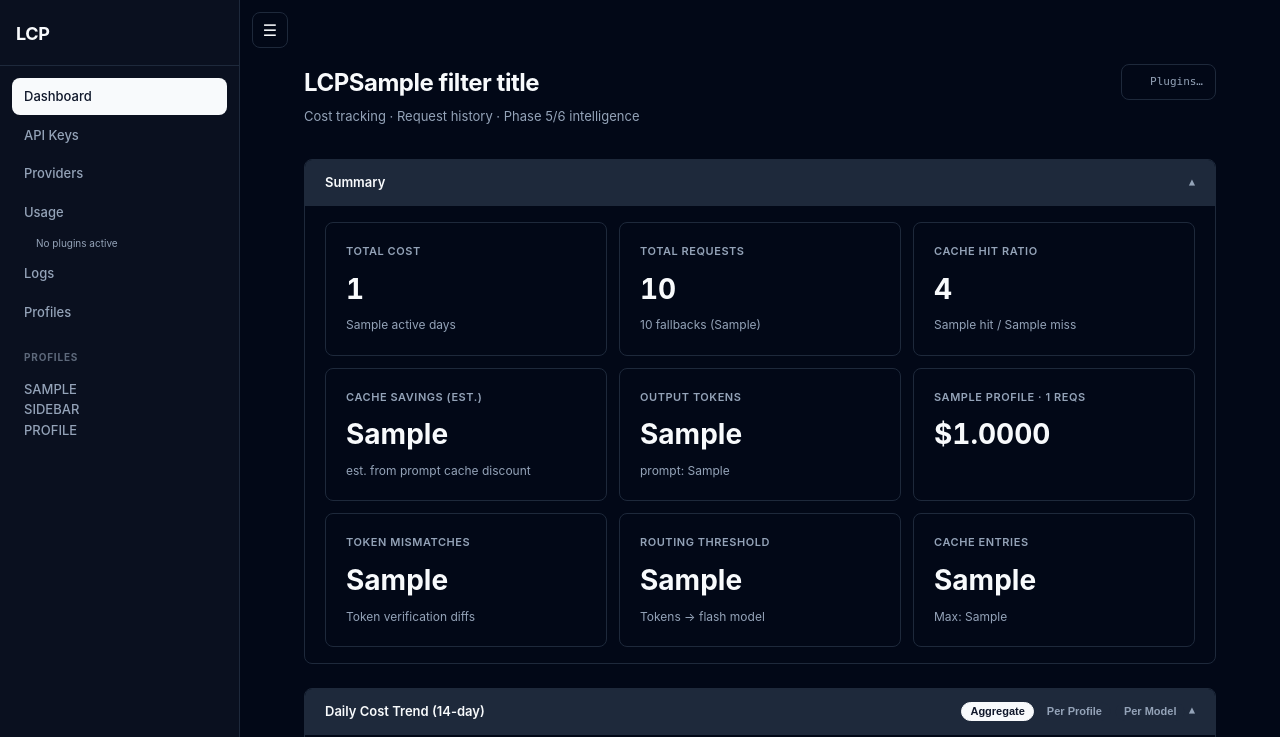
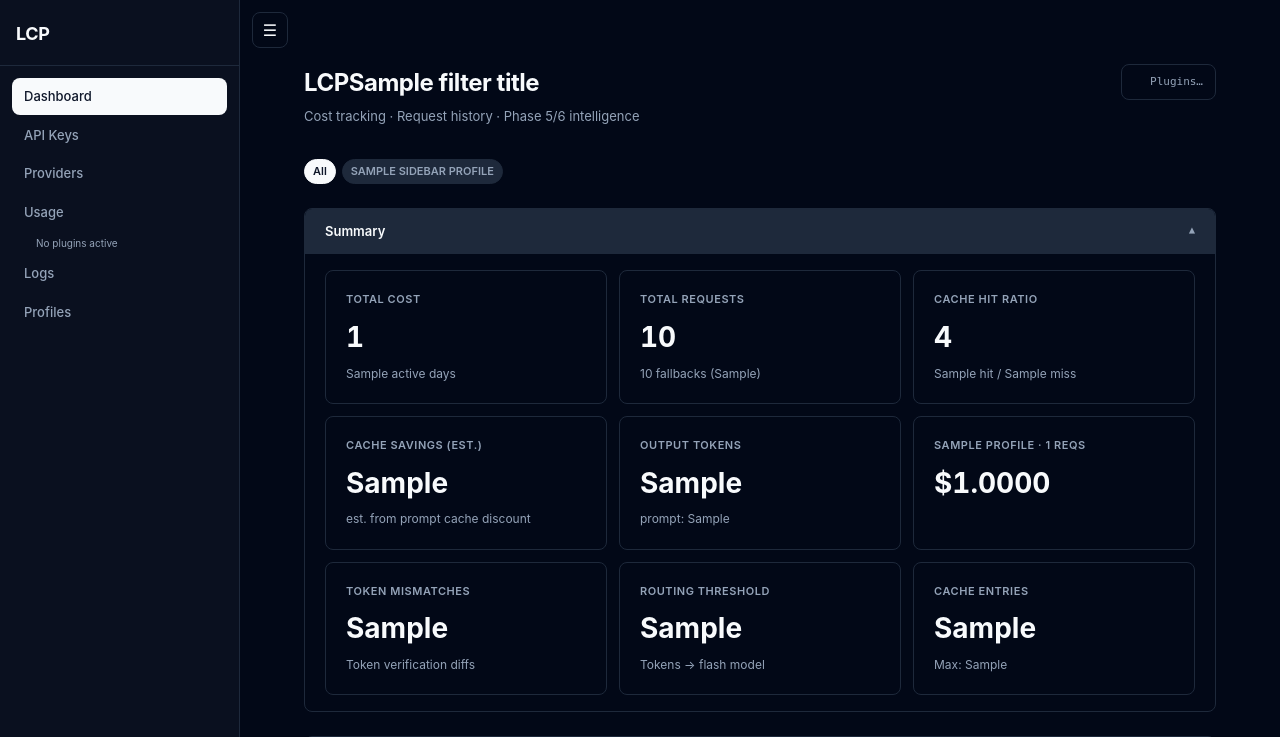
Before and after one commit to aunttwister/lcp, a Python web app: template src/ui/templates/jinja/pages/dashboard.html in a window 1280 px wide. Shown: the top 737 px of the page. Run offline with Jinja, Linux system fonts and the light colour scheme; the template is opened without the code that fills it: most values are stand-ins (such as "Sample title", 1, 10 or a date in 2020).

Commit message:
refactor: move profile filters from sidebar to Summary page pills
- Removed profile links from _sidebar.html and dashboard sidebar block
- Added view-toggle filter pills (All | L2 | L1 | CAREER | CRON | CODER)
  in the dashboard content area, between header and summary cards
- Active pill highlights via .view-toggle.active class
- Updated 5 test files: sidebar no longer contains profile links,
  dashboard content area now has filter pills
- 451 tests passed

```diff
--- a/src/ui/templates/jinja/_sidebar.html
+++ b/src/ui/templates/jinja/_sidebar.html
@@ -8,9 +8,5 @@
     <div class="sb-provider-rows" id="providerPluginRows"></div>
     <a href="/logs"{% if active_page == 'logs' %} class="active"{% endif %}>Logs</a>
     <a href="/profiles"{% if active_page == 'profiles' %} class="active"{% endif %}>Profiles</a>
-    <div class="nav-label">Profiles</div>
-    {% for p in profiles %}
-    <a href="/{{ p }}/dashboard">{{ p.upper() }}</a>
-    {% endfor %}
   </nav>
 </aside>
--- a/src/ui/templates/jinja/pages/dashboard.html
+++ b/src/ui/templates/jinja/pages/dashboard.html
@@ -17,13 +17,6 @@
     <div class="sb-provider-rows" id="providerPluginRows"></div>
     <a href="/logs">Logs</a>
     <a href="/profiles">Profiles</a>
-    <div class="nav-label">Profiles</div>
-    {% for p in sidebar_profiles %}
-    <a href="/{{ p.name }}/dashboard" class="{% if profile_filter == p.name %}active {% endif %}sb-profile-link" title="{{ p.providers_str }}">
-      <span>{{ p.name.upper() }}</span>
-      <button class="sb-copy-btn" onclick="event.preventDefault();event.stopPropagation();copyUrl('{{ host_url }}/{{ p.name }}/chat/completions')" title="Copy gateway URL">/{{ p.name }}/chat/completions</button>
-    </a>
-    {% endfor %}
   </nav>
 </aside>
 {% endblock %}
@@ -38,6 +31,14 @@
     <span class="header-plugin-dot" id="pluginHeaderDot"></span>
     <span class="header-plugin-text" id="pluginHeaderText">Plugins…</span>
   </div>
+</div>
+
+<!-- ── Profile Filter Pills ── -->
+<div style="display:flex;align-items:center;gap:0.375rem;margin-bottom:1.5rem;flex-wrap:wrap">
+  <a href="/dashboard"{% if not profile_filter %} class="view-toggle active"{% else %} class="view-toggle"{% endif %} style="text-decoration:none">All</a>
+  {% for p in sidebar_profiles %}
+  <a href="/{{ p.name }}/dashboard"{% if profile_filter == p.name %} class="view-toggle active"{% else %} class="view-toggle"{% endif %} style="text-decoration:none">{{ p.name.upper() }}</a>
+  {% endfor %}
 </div>
 
 <!-- ── Provider Edit Modal (opened from sidebar) ── -->
```
Also changed, not shown: tests/test_jinja_renderer.py (+20 -14 lines).
